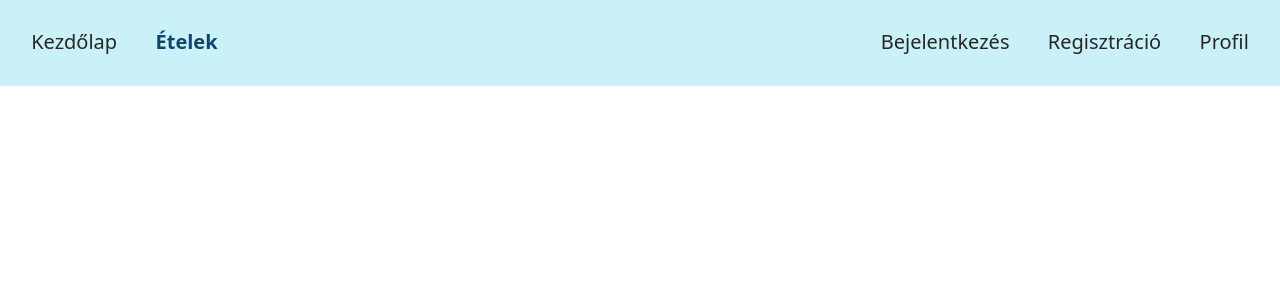
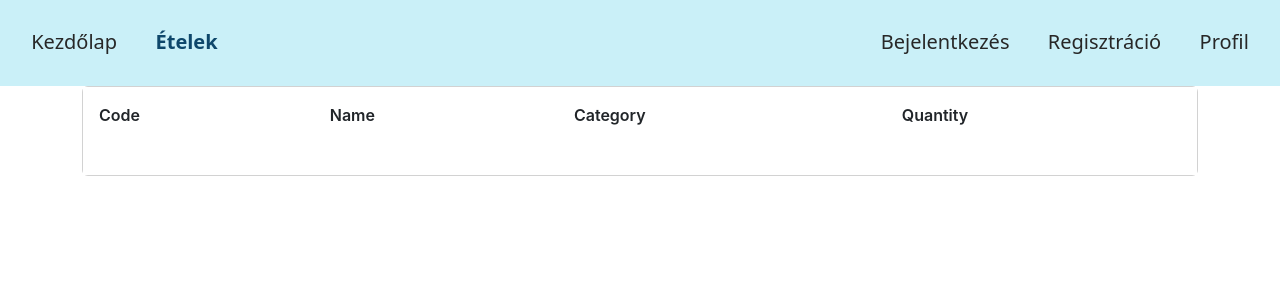
Before and after one commit to Sdavid19/prog24Forg, a Vue app in the folder frontend/: page /foods in a window 1280 px wide. Shown: the top 300 px of the page. Built offline with nearby package versions, Linux system fonts and the light colour scheme.

Commit message:
foodlist

```diff
--- a/frontend/src/router/index.js
+++ b/frontend/src/router/index.js
@@ -3,6 +3,7 @@ import HomeView from '../views/HomeView.vue'
 import ProfileView from '../views/ProfileView.vue'
 import LoginView from '../views/auth/LoginView.vue'
 import SignupView from '../views/auth/SignupView.vue'
+import FoodListView from '../views/FoodListView.vue'
 
 const router = createRouter({
   history: createWebHistory(import.meta.env.BASE_URL),
@@ -27,6 +28,11 @@ const router = createRouter({
       name: 'signup',
       component: SignupView
     },
+    {
+      path: '/foods',
+      name: 'food',
+      component: FoodListView
+    },
 
   ]
 })
--- /dev/null
+++ b/frontend/src/views/FoodListView.vue
@@ -0,0 +1,20 @@
+<template>
+  <div class="card">
+    <DataTable :value="products" tableStyle="min-width: 50rem">
+      <Column field="code" header="Code"></Column>
+      <Column field="name" header="Name"></Column>
+      <Column field="category" header="Category"></Column>
+      <Column field="quantity" header="Quantity"></Column>
+    </DataTable>
+  </div>
+</template>
+
+<script setup>
+import DataTable from "primevue/datatable";
+import Column from "primevue/column";
+import { ref } from "vue";
+
+const products = ref([{}]);
+</script>
+
+<style lang="scss" scoped></style>
```
